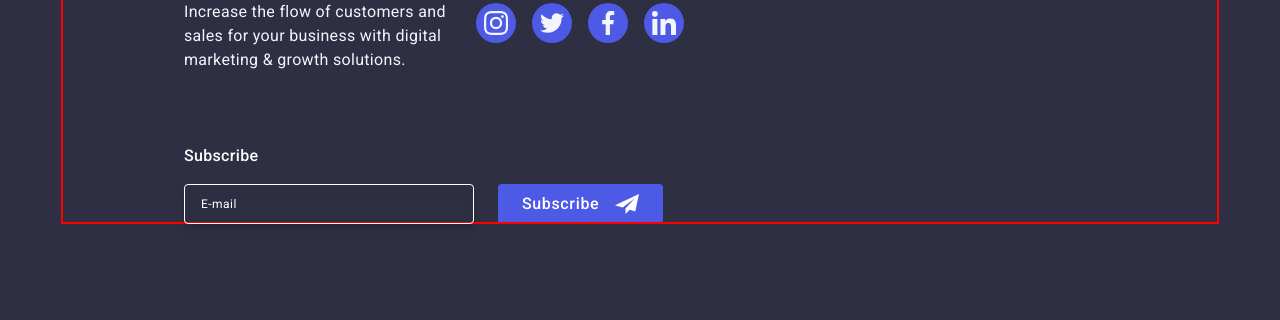
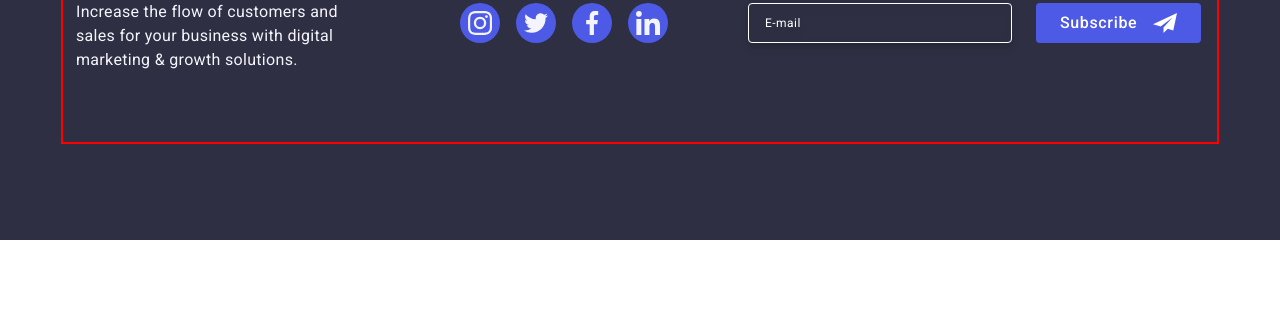
Before and after one commit to Mitka92/goit-markup-hw-06, a plain HTML site: page index.html in a window 1280 px wide. Shown: the part 2398-2718 px from the top of the page. After the commit the page ends 2638 px from the top, so only its background shows below. Drawn offline with nearby package versions, Linux system fonts and the light colour scheme.

Commit message:
Update styles.css
desctop footer

```diff
--- a/css/styles.css
+++ b/css/styles.css
@@ -639,7 +639,7 @@ height: 40px;
     margin-bottom: 72px;
 }
 
-@media screen and (min-width:768px) {
+@media screen and (min-width:768px){
     .footer-main {
 display: inline-flex;
 margin-right: 24px;
@@ -650,15 +650,20 @@ align-items: start;
         display: inline-flex;
         align-items: start;
 }}
-@media screen and (min-width:1158px) {
-    .footer-main {
-
+@media screen and (min-width:1158px){
+    .footer-main{
+        margin-right: 120px;
+        margin-left: 0;
     }
 }
+@media screen and (min-width:1158px) {
+.footer-container {
+    display: flex;
+    align-items: baseline;
+}
+}
 
-.footer-container {
 
-}
 
 
 
@@ -697,6 +702,17 @@ align-items: start;
     flex-direction: column;
     align-items: center;
     justify-content: center;
+}
+@media screen and (min-width:768px) {
+    .footer-form {
+        align-items: flex-start;
+        margin-left: 108px;
+    }
+}
+@media screen and (min-width:1158px){
+    .footer-form{
+        margin-left: 80px;
+    }
 }
 /**
   |============================
@@ -1245,7 +1261,6 @@ fill: #F4F4FD;
 
 .subscribe-form-input {
     outline: none;
-    /* width: 264px; */
     width: 290px;
     height: 40px;
     border-radius: 4px;
@@ -1259,6 +1274,11 @@ font-size: 12px;
  filter: drop-shadow(0px 4px 4px rgba(0, 0, 0, 0.15));
 color: #ffffff;
 
+}
+@media screen and (min-width:1158px){
+    .subscribe-form-input{
+        width: 264px;
+    }
 }
 .subscribe-form-input::placeholder{
     color: #ffffff;;
@@ -1275,12 +1295,6 @@ letter-spacing: 0.32px;
 margin-bottom: 16px;
 }
 
-@media screen and (min-width:768px){
-    .footer-form{
-align-items:flex-start;
-margin-left: 108px;
-    }
-}
 
 .footer-btn {
     display: inline-flex;
```
